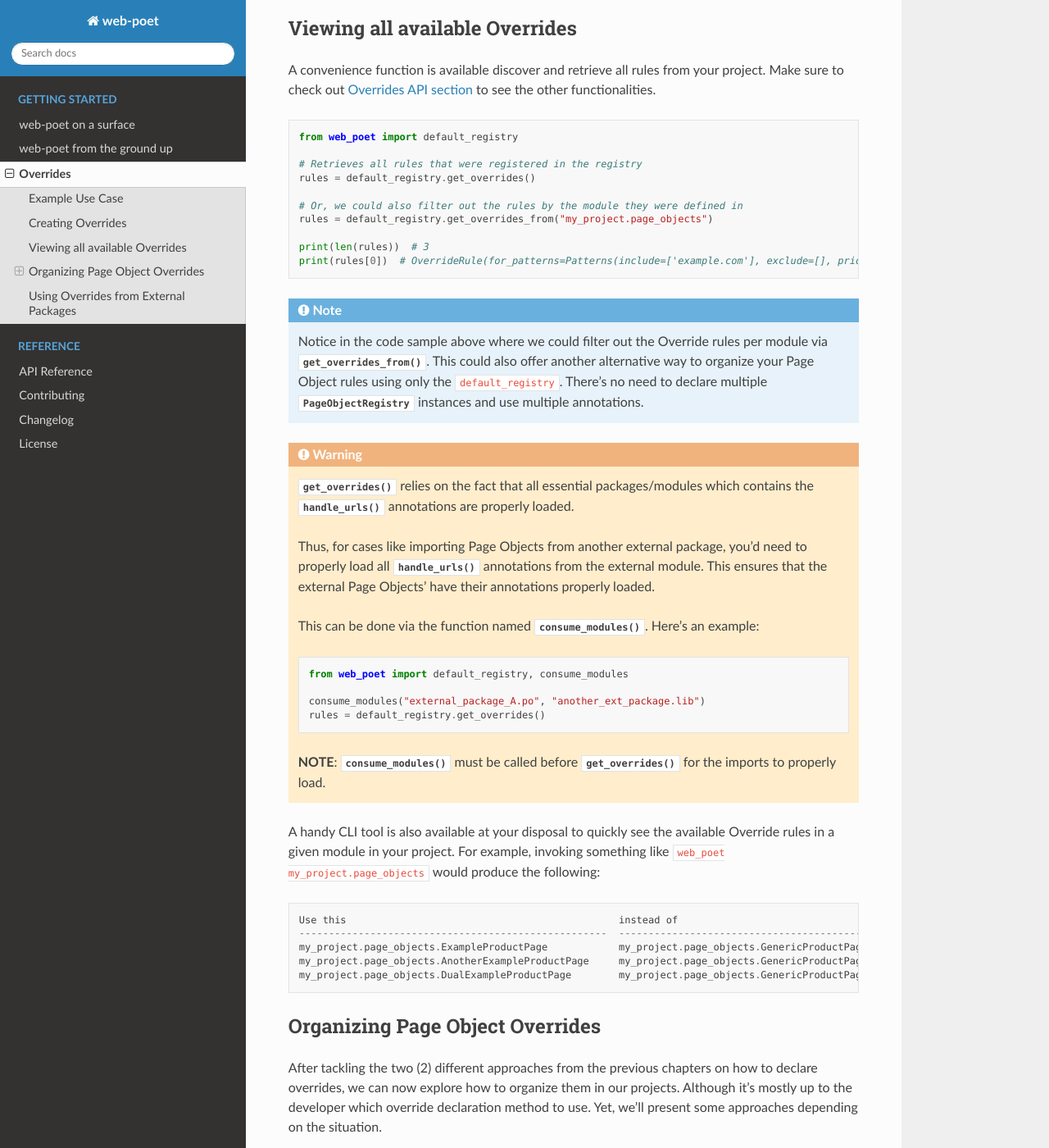
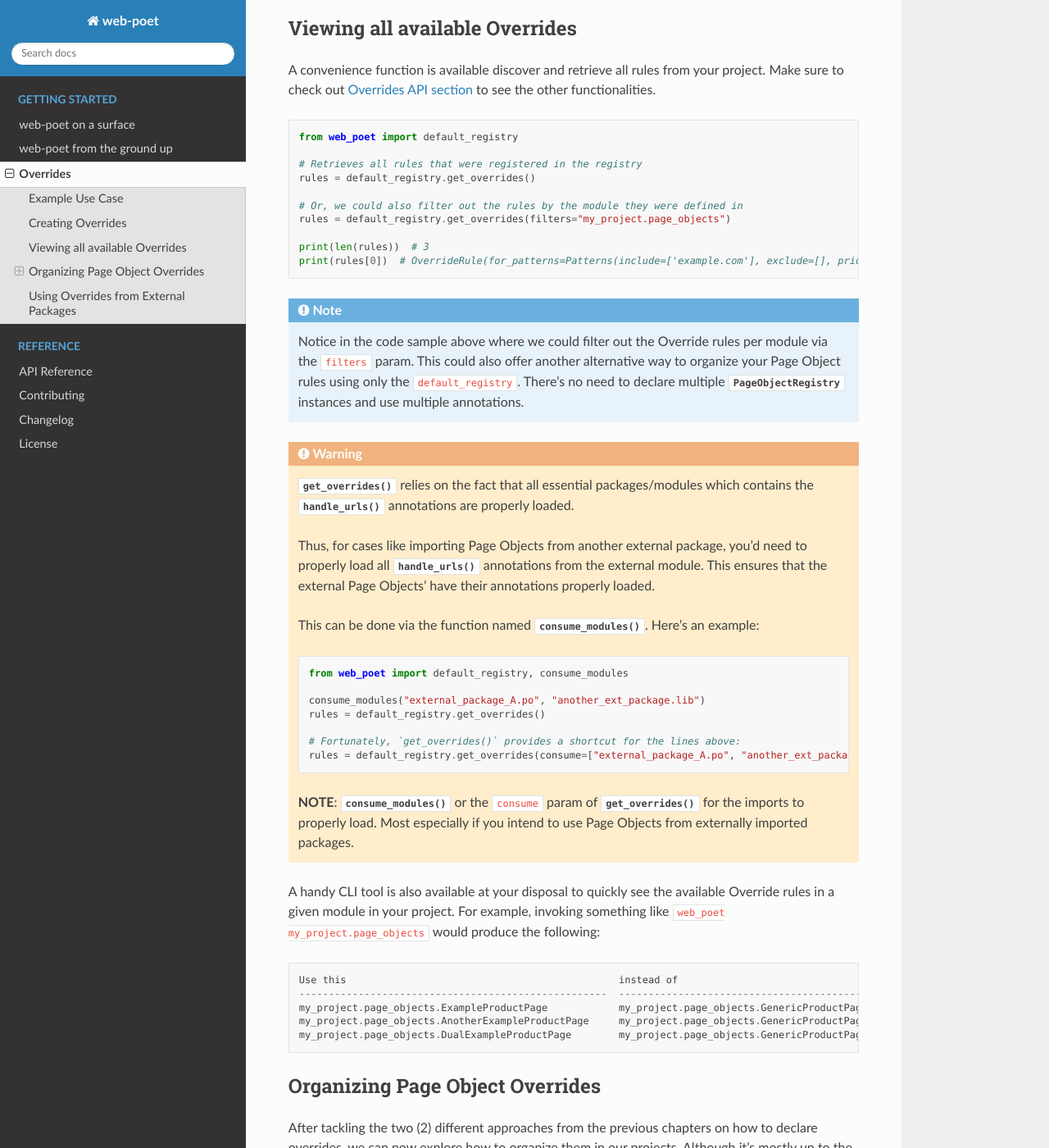
Before and after one commit to scrapinghub/web-poet, a Sphinx documentation site: the page built from docs/intro/overrides.rst, in a window 1280 px wide and 1400 px high, scrolled down 2555 px. Shown: the whole window at 82% size. Built offline with Sphinx 7.4.7 and the Read the Docs theme 2.0.0, drawn with Linux system fonts in a browser that asks for light colours; some of the changed text lies outside the part shown.

Commit message:
refactor get_overrides() to have a simpler interface with consume_modules()

```diff
--- a/docs/intro/overrides.rst
+++ b/docs/intro/overrides.rst
@@ -148,7 +148,7 @@ to see the other functionalities.
     rules = default_registry.get_overrides()
 
     # Or, we could also filter out the rules by the module they were defined in
-    rules = default_registry.get_overrides_from("my_project.page_objects")
+    rules = default_registry.get_overrides(filters="my_project.page_objects")
 
     print(len(rules))  # 3
     print(rules[0])  # OverrideRule(for_patterns=Patterns(include=['example.com'], exclude=[], priority=500), use=<class 'my_project.page_objects.ExampleProductPage'>, instead_of=<class 'my_project.page_objects.GenericProductPage'>, meta={})
@@ -156,10 +156,10 @@ to see the other functionalities.
 .. note::
 
     Notice in the code sample above where we could filter out the Override rules
-    per module via :meth:`~.PageObjectRegistry.get_overrides_from`. This
-    could also offer another alternative way to organize your Page Object rules
-    using only the ``default_registry``. There's no need to declare multiple
-    :class:`~.PageObjectRegistry` instances and use multiple annotations.
+    per module via the ``filters`` param. This could also offer another alternative
+    way to organize your Page Object rules using only the ``default_registry``.
+    There's no need to declare multiple :class:`~.PageObjectRegistry` instances
+    and use multiple annotations.
 
 .. warning::
 
@@ -182,8 +182,12 @@ to see the other functionalities.
         consume_modules("external_package_A.po", "another_ext_package.lib")
         rules = default_registry.get_overrides()
 
-    **NOTE**: :func:`~.web_poet.overrides.consume_modules` must be called before
-    :meth:`~.PageObjectRegistry.get_overrides` for the imports to properly load.
+        # Fortunately, `get_overrides()` provides a shortcut for the lines above:
+        rules = default_registry.get_overrides(consume=["external_package_A.po", "another_ext_package.lib"])
+
+    **NOTE**: :func:`~.web_poet.overrides.consume_modules` or the ``consume`` param
+    of :meth:`~.PageObjectRegistry.get_overrides` for the imports to properly load.
+    Most especially if you intend to use Page Objects from externally imported packages.
 
 
 A handy CLI tool is also available at your disposal to quickly see the available
@@ -254,16 +258,16 @@ Then we could easily retrieve all Page Objects per subpackage or module like thi
     from web_poet import default_registry, consume_modules
 
     # We can do it per website.
-    rules_gadget = default_registry.get_overrides_from("my_page_obj_project.cool_gadget_site")
-    rules_furniture = default_registry.get_overrides_from("my_page_obj_project.furniture_site")
+    rules_gadget = default_registry.get_overrides(filters="my_page_obj_project.cool_gadget_site")
+    rules_furniture = default_registry.get_overrides(filters="my_page_obj_project.furniture_site")
 
     # It can also drill down to the country domains on a given site.
-    rules_gadget_us = default_registry.get_overrides_from("my_page_obj_project.cool_gadget_site.us")
-    rules_gadget_fr = default_registry.get_overrides_from("my_page_obj_project.cool_gadget_site.fr")
+    rules_gadget_us = default_registry.get_overrides(filters="my_page_obj_project.cool_gadget_site.us")
+    rules_gadget_fr = default_registry.get_overrides(filters="my_page_obj_project.cool_gadget_site.fr")
 
     # Or even drill down further to the specific module.
-    rules_gadget_us_products = default_registry.get_overrides_from("my_page_obj_project.cool_gadget_site.us.products")
-    rules_gadget_us_listings = default_registry.get_overrides_from("my_page_obj_project.cool_gadget_site.us.product_listings")
+    rules_gadget_us_products = default_registry.get_overrides(filters="my_page_obj_project.cool_gadget_site.us.products")
+    rules_gadget_us_listings = default_registry.get_overrides(filters="my_page_obj_project.cool_gadget_site.us.product_listings")
 
     # Or simply all of the Override rules ever declared.
     rules = default_registry.get_overrides()
@@ -273,11 +277,16 @@ Then we could easily retrieve all Page Objects per subpackage or module like thi
     consume_modules("external_package_A.po", "another_ext_package.lib")
     rules = default_registry.get_overrides()
 
+    # Remember, a shortcut for consuming imports would be:
+    rules = default_registry.get_overrides(consume=["external_package_A.po", "another_ext_package.lib"])
+
+
 .. warning::
 
     Remember to consider calling :func:`~.web_poet.overrides.consume_modules`
-    when using :meth:`~.PageObjectRegistry.get_overrides` in case you have some
-    external package containing Page Objects of interest.
+    or the ``consume`` param of :meth:`~.PageObjectRegistry.get_overrides` for the
+    imports to properly load. Most especially if you intend to use Page Objects
+    from externally imported packages.
 
     This enables the :meth:`~.PageObjectRegistry.handle_urls` that annotates
     the external Page Objects to be properly loadeded.
@@ -385,10 +394,12 @@ retrieve such rules would be:
 
     from web_poet import default_registry
 
-    product_listing_rules = default_registry.get_overrrides_from(
-        "my_page_obj_project.cool_gadget_site.us.product_listings",
-        "my_page_obj_project.cool_gadget_site.fr.product_listings",
-        "my_page_obj_project.furniture_shop.product_listings"
+    product_listing_rules = default_registry.get_overrrides(
+        filters=[
+            "my_page_obj_project.cool_gadget_site.us.product_listings",
+            "my_page_obj_project.cool_gadget_site.fr.product_listings",
+            "my_page_obj_project.furniture_shop.product_listings",
+        ]
     )
 
 On the other hand, we can also create another :class:`~.PageObjectRegistry` instance
@@ -431,7 +442,7 @@ Retrieving all of the Product Listing Override rules would simply be:
     rules = product_listings_registry.get_overrides()
 
     # We can also filter it down further on a per site basis if needed.
-    rules = product_listings_registry.get_overrides_from("my_page_obj_project.cool_gadget_site")
+    rules = product_listings_registry.get_overrides(filters="my_page_obj_project.cool_gadget_site")
 
 Using Overrides from External Packages
 --------------------------------------
@@ -461,6 +472,9 @@ packages** in your project, you can do it like:
     import gadget_sites_page_objects
     from web_poet import PageObjectRegistry, consume_modules, default_registry
 
+    # We're using `consume_modules()` here instead of the `consume` param of
+    # `PageObjectRegistry.get_overrides()` since we need to access the `data`
+    # attribute of the registry even before calling `PageObjectRegistry.get_overrides()`
     consume_modules("ecommerce_page_objects", "gadget_sites_page_objects")
 
     combined_registry = PageObjectRegistry()
```
Also changed, not shown: other parts of docs/intro/overrides.rst (+3 -3 lines), 3 other files.
